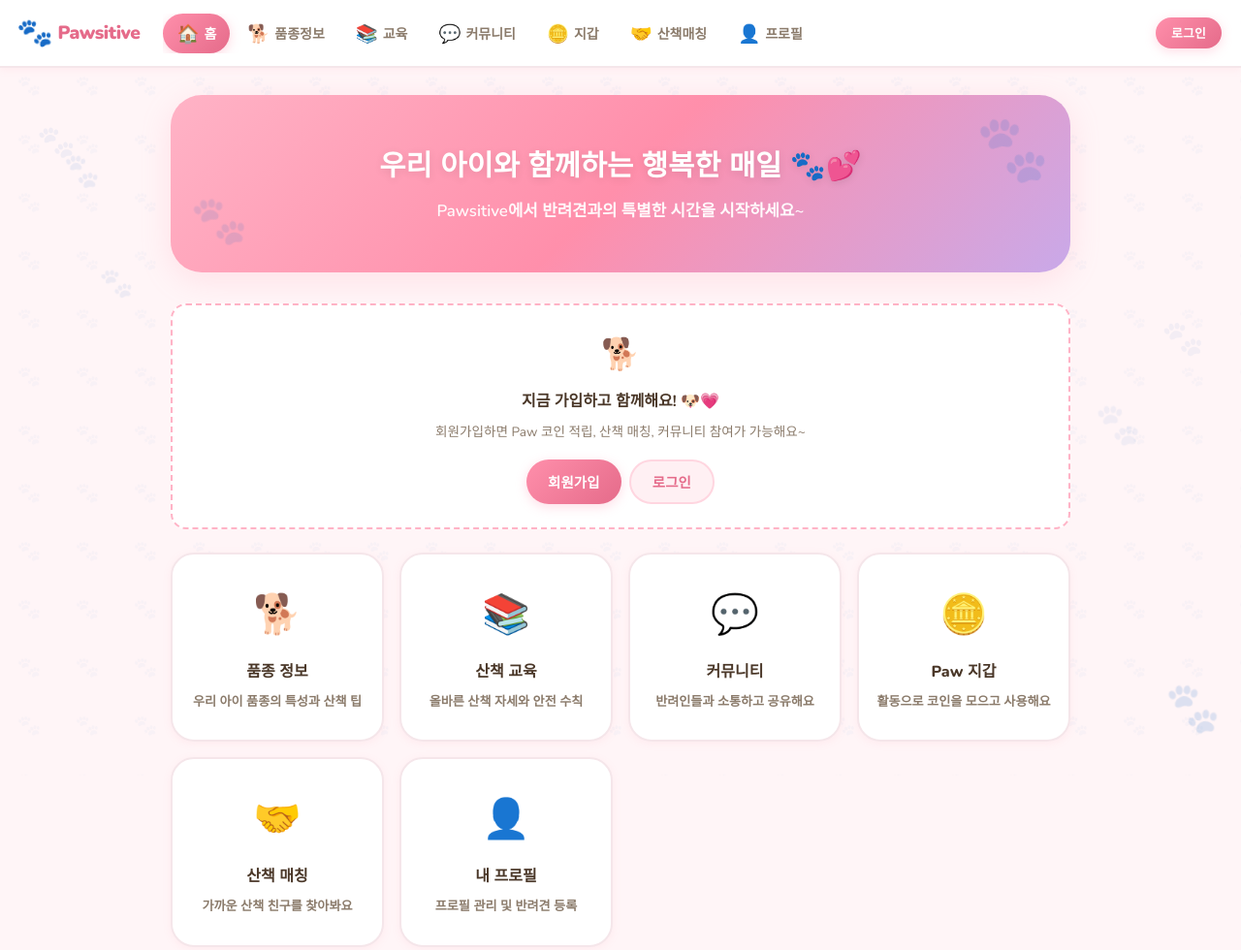
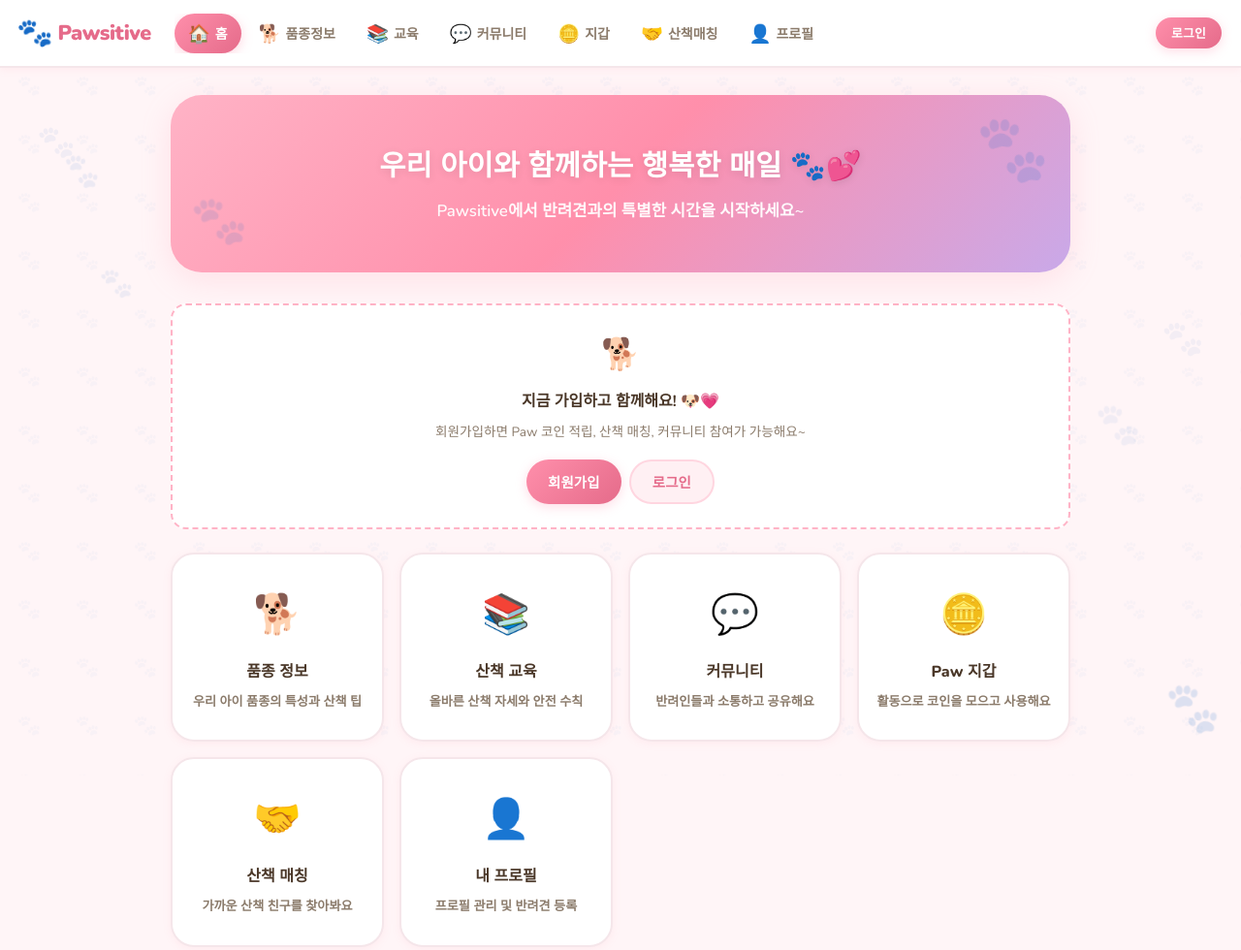
Before and after one commit to DAEDUN/pawsitive, a website: page index.html in a window 1280 px wide. Shown: the whole page at 97% size. Drawn offline with nearby package versions, Linux system fonts and the light colour scheme.

Commit message:
auto: update changes

```diff
--- a/css/styles.css
+++ b/css/styles.css
@@ -159,7 +159,7 @@ body::after {
   display: flex;
   align-items: center;
   gap: 8px;
-  font-size: 1.20rem;
+  font-size: 1.35rem;
   font-weight: 900;
   color: var(--color-primary-dark);
   cursor: pointer;
```
